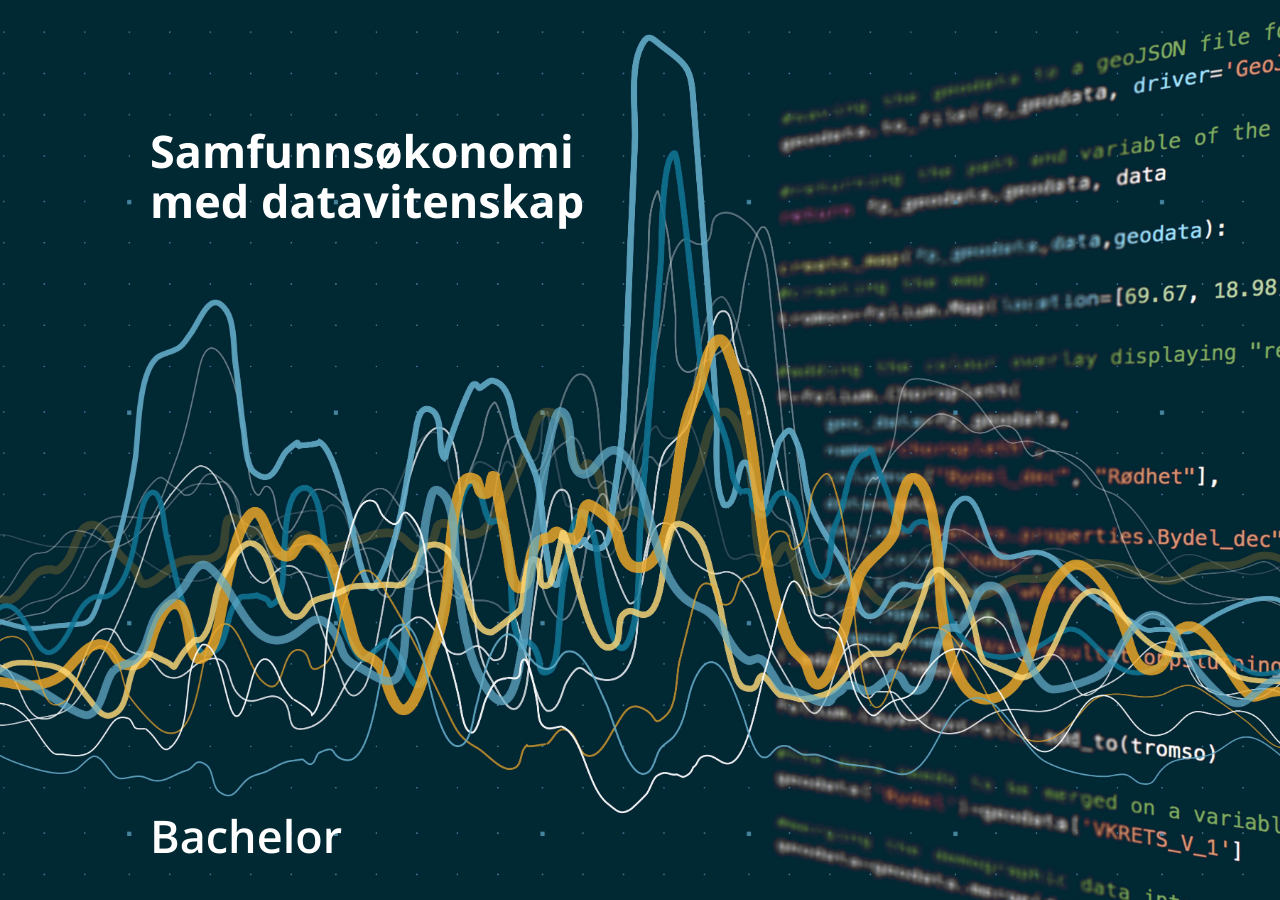
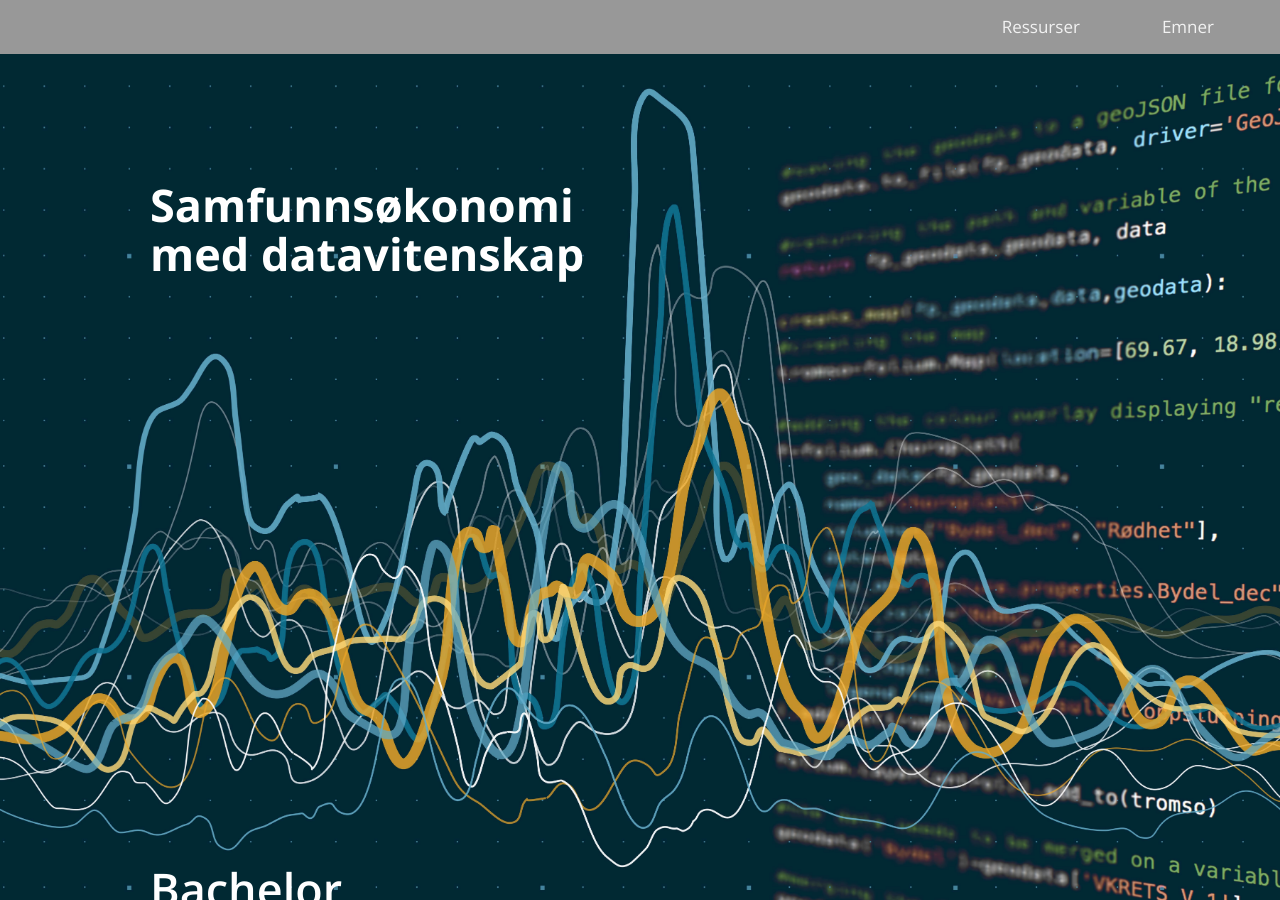
Before and after one commit to uit-econ/uit-econ.github.io, a Jekyll site: the page built from index.md, in a window 1280 px wide and 900 px high. Built offline with Jekyll 4.4.1, drawn with Linux system fonts in a browser that asks for light colours.

Commit message:
Update navheader.html

```diff
--- a/_includes/navheader.html
+++ b/_includes/navheader.html
@@ -1,7 +1,7 @@
 <!-- Navigation -->
   <nav class="navbar navbar-expand-lg navbar-dark fixed-top" id="mainNav">
     <div class="container">
-	    {% include nav.html %}
+
 	  <a class="navbar-brand js-scroll-trigger" href="#page-top">
 
       </a>
@@ -26,6 +26,13 @@
       </div>
     </div>
   </nav>
+
+<div class="topnav">
+  <a href="#emner-heading">Emner</a>
+  <a href="#services">Ressurser</a>
+</div>
+
+
 
   <!-- End Navigation -->
 
@@ -55,3 +62,38 @@
     </div>
   </header>
   <!-- End Header -->
+
+
+
+
+<style>
+/* Add a black background color to the top navigation */
+.topnav {
+  background-color:rgba(51,51,51,0.5);
+  overflow: hidden;
+}
+
+/* Style the links inside the navigation bar */
+.topnav a {
+  float: right;
+  color: #f2f2f2;
+  text-align: center;
+  padding: 14px 16px;
+  text-decoration: none;
+  font-size: 17px;
+  margin-right:50px;
+}
+
+/* Change the color of links on hover */
+.topnav a:hover {
+  background-color: #ddd;
+  color: black;
+}
+
+/* Add a color to the active/current link */
+.topnav a.active {
+  background-color: #04AA6D;
+  color: white;
+}
+
+</style>
```
